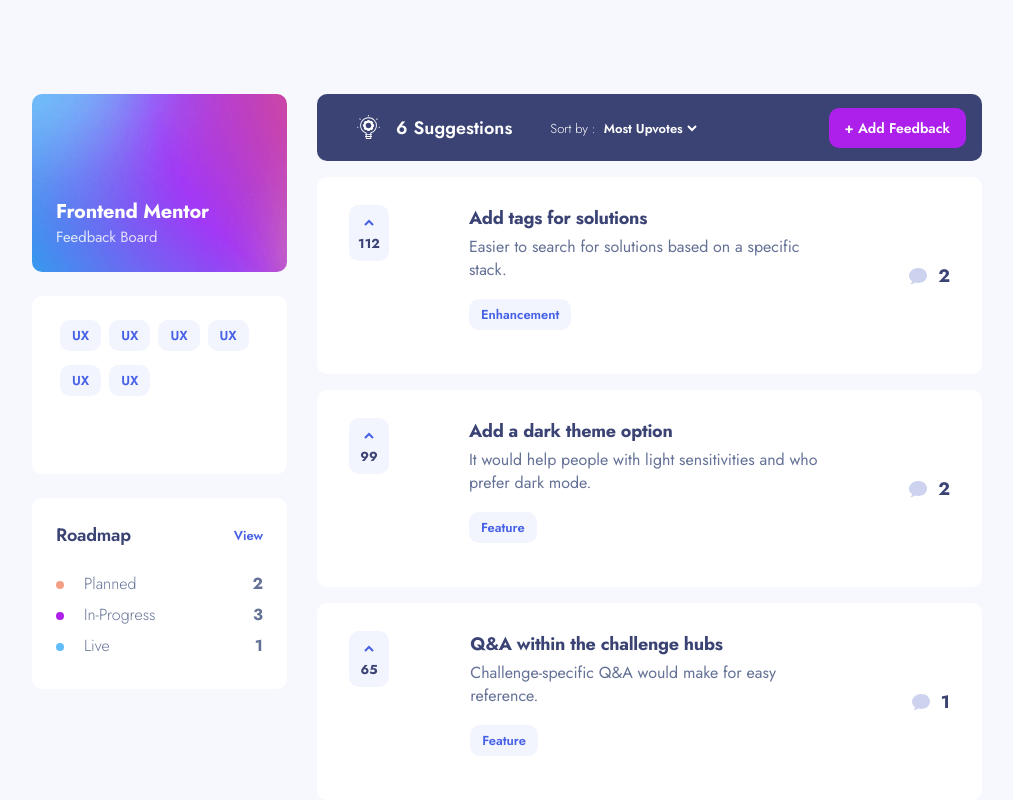
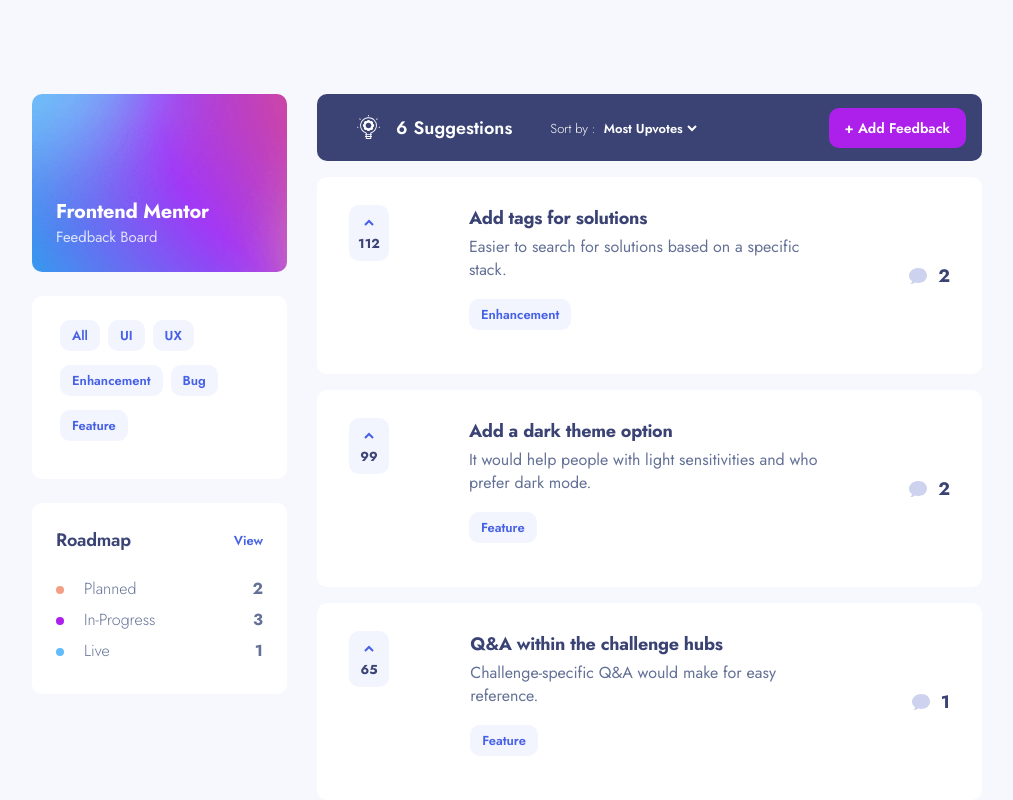
Before and after one commit to OliverCadman/product_feedback_app, a React (Vite) app in the folder app/: page / in a window 1280 px wide. Shown: the top 800 px of the page, without its empty margins (133-1146 px from the left). Built offline with nearby package versions, Linux system fonts and the light colour scheme.

Commit message:
Feature: Make category sidebar widget dynamic

```diff
--- a/app/src/components/Sidebar/Categories/CategoryWidget.tsx
+++ b/app/src/components/Sidebar/Categories/CategoryWidget.tsx
@@ -1,18 +1,25 @@
-import React from 'react'
+import React from "react";
+import { UseAppContext } from "../../../context/AppDataContext";
 
 const CategoryWidget: React.FC = () => {
+  const { state } = UseAppContext();
   return (
     <div className="product-feedback__panel widget-container categories">
       <div className="categories__widget-wrapper flex">
-            {Array.from(new Array(6)).map((x, i) => {
-              return <button className="category__widget" type="button" key={i}>
-                        UX
+        <button className="category__widget" type="button">
+          All
         </button>
+        {state.categories.map((category, i) => {
+          console.log(category);
+          return (
+            <button className="category__widget" type="button" key={i}>
+              {category.title}
+            </button>
+          );
         })}
       </div>
     </div>
+  );
+};
 
-  )
-}
-
-export default CategoryWidget
+export default CategoryWidget;
--- a/app/src/components/Sidebar/Roadmap/_roadmap.scss
+++ b/app/src/components/Sidebar/Roadmap/_roadmap.scss
@@ -12,6 +12,16 @@
         font-weight: $fw-semibold;
         display: inline;
         vertical-align: bottom;
+        transition: all 0.2s ease;
+
+
+        @include desktop() {
+            cursor: pointer;
+            &:hover {
+                color: $blue-hover;
+                text-decoration: underline;
+            }
+        }
     }
 }
 
--- a/app/src/context/AppDataContext.tsx
+++ b/app/src/context/AppDataContext.tsx
@@ -32,11 +32,11 @@
     },
   },
   categories: [
-    { id: 1, title: "Feature", selected: true, key: "categories" },
-    { id: 2, title: "UI", selected: false, key: "categories" },
-    { id: 3, title: "UX", selected: false, key: "categories" },
-    { id: 4, title: "Enhancement", selected: false, key: "categories" },
-    { id: 5, title: "Bug", selected: false, key: "categories" },
+    { id: 1, title: "UI", selected: false, key: "categories" },
+    { id: 2, title: "UX", selected: false, key: "categories" },
+    { id: 3, title: "Enhancement", selected: false, key: "categories" },
+    { id: 4, title: "Bug", selected: false, key: "categories" },
+    { id: 5, title: "Feature", selected: true, key: "categories" },
   ],
   statuses: [
     {
--- a/app/src/index.scss
+++ b/app/src/index.scss
@@ -6,6 +6,11 @@
   box-sizing: border-box;
   padding: 0;
   margin: 0;
+}
+
+html, body {
+  position: relative;
+  overflow-x: hidden;
 }
 
 :root, button {
--- a/app/src/types/AppData/appdata.types.ts
+++ b/app/src/types/AppData/appdata.types.ts
@@ -19,8 +19,6 @@
   selected: boolean;
   title: string;
   key: string;
-  color: string;
-  description: string;
 }
 
 export interface IStatusListItem {
```
Lines whose indentation alone changed are shown as unchanged.
